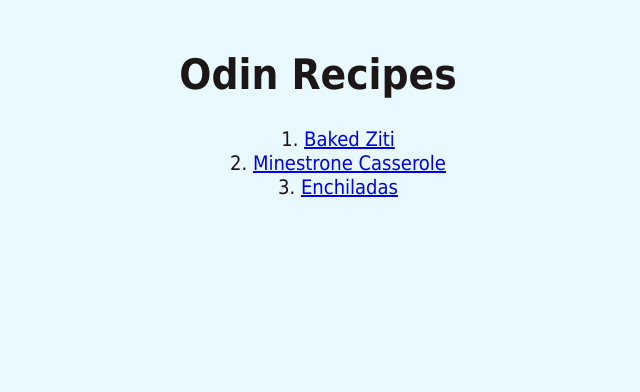
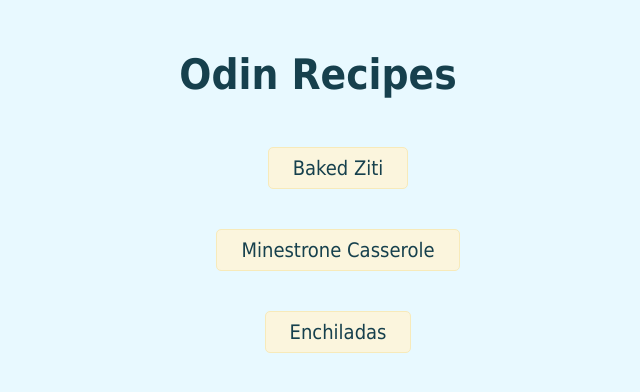
Before and after one commit to tetrisy/odin-recipes, a plain HTML site: page index.html in a window 1280 px wide. Shown: the whole page, without its empty margins (322-962 px from the left). Drawn offline with Linux system fonts and the light colour scheme.

Commit message:
Change recipe links to buttons

```diff
--- a/index.html
+++ b/index.html
@@ -7,10 +7,10 @@
     </head>
     <body>
         <h1>Odin Recipes</h1>
-        <ol>
-            <li><a href="recipes/baked-ziti.html">Baked Ziti</a></li>
-            <li><a href="recipes/minestrone-casserole.html">Minestrone Casserole</a></li>
-            <li><a href="recipes/enchiladas.html">Enchiladas</a></li>
+        <ol class="recipe-list">
+            <li><a class="recipe-btn" href="recipes/baked-ziti.html">Baked Ziti</a></li>
+            <li><a class="recipe-btn" href="recipes/minestrone-casserole.html">Minestrone Casserole</a></li>
+            <li><a class="recipe-btn"  href="recipes/enchiladas.html">Enchiladas</a></li>
         </ol>
     </body>
 </html>
--- a/styles/styles.css
+++ b/styles/styles.css
@@ -4,7 +4,7 @@ body {
     margin: 50px 50px;
     text-align: center;
     list-style-position: inside;
-    color: #1D1616;
+    color: #16404D;
 }
 
 h1 {
@@ -18,3 +18,22 @@ img {
 p, li {
     font-size: 20px;
 }
+
+li{
+    padding: 10px 0;
+}
+
+.recipe-btn {
+    border: 1px solid #f7eaba;
+    padding: 8px 24px;
+    display: inline-block;
+    margin: 10px 0;
+    text-decoration: none;
+    background-color: #FBF5DD;
+    color: #16404D;
+    border-radius: 5px;
+}
+
+.recipe-list {
+    list-style-type: none;
+}
```
